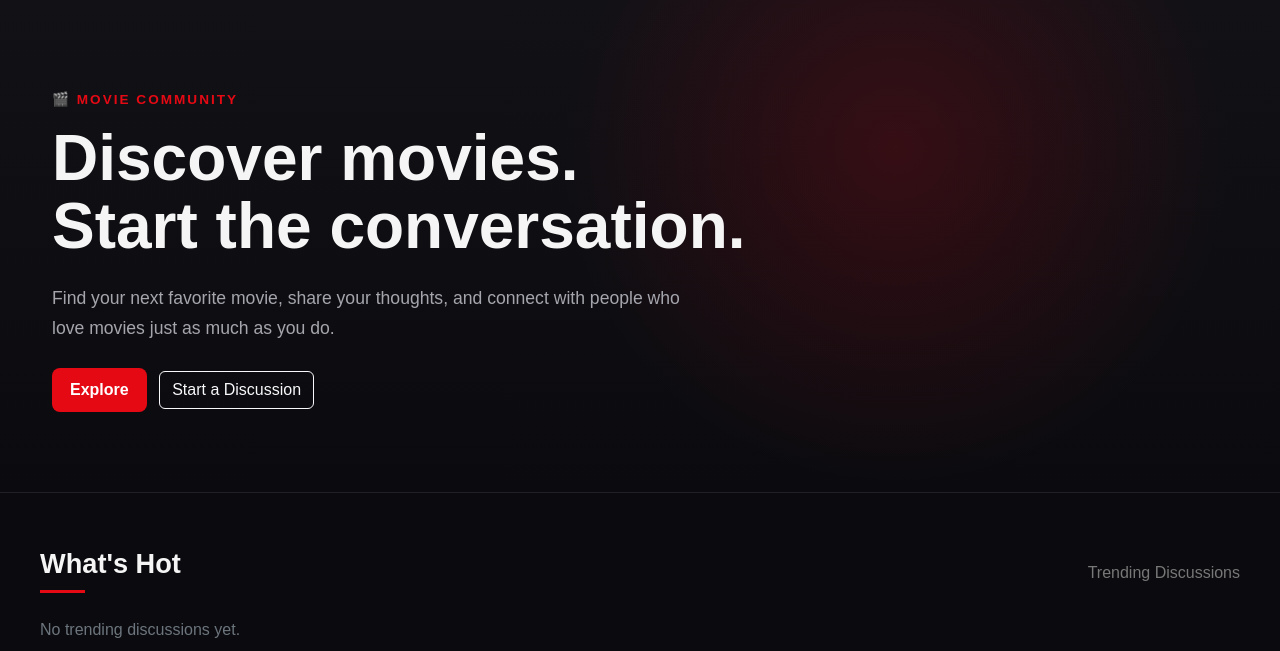
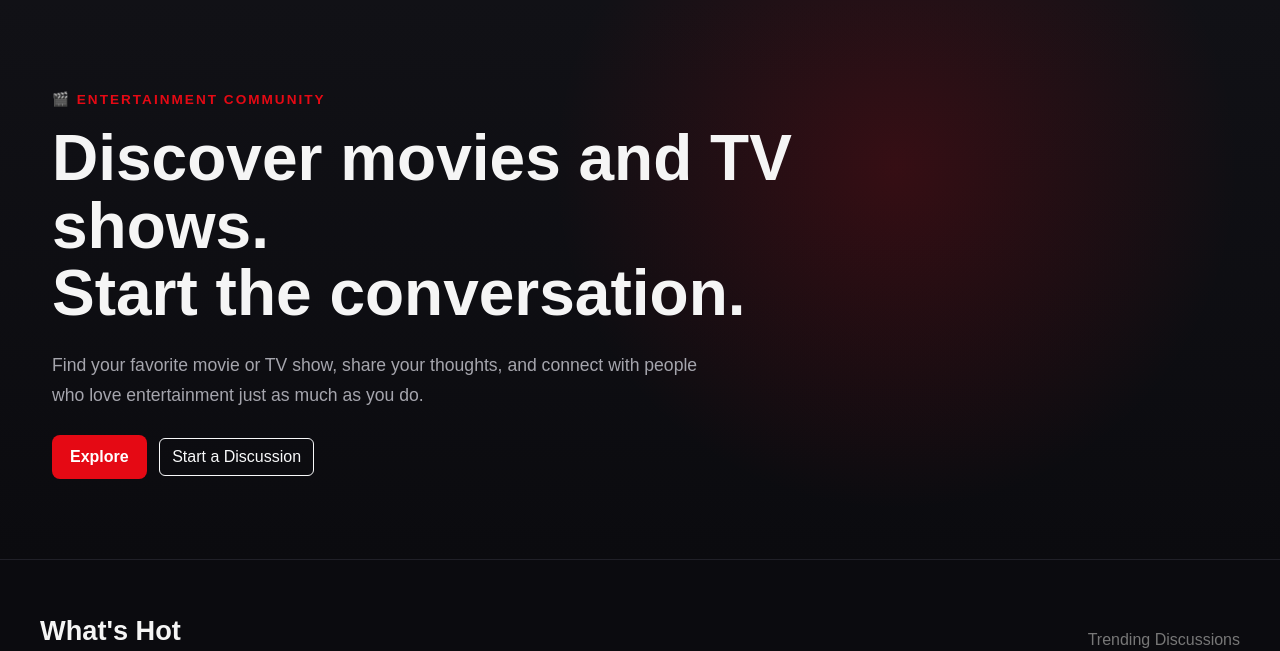
Before and after one commit to NetoCruzzz/Netxus, a Django app: page / in a window 1280 px wide. Shown: the part 75-726 px from the top of the page. Run offline with Django 5.2, Linux system fonts and the light colour scheme; data that the repository does not hold is empty.

Commit message:
minor changes to home page

```diff
--- a/netxusApp/templates/home.html
+++ b/netxusApp/templates/home.html
@@ -9,17 +9,17 @@
     <div class="container">
 
         <div class="hero-label">
-            🎬 MOVIE COMMUNITY
+            🎬 ENTERTAINMENT COMMUNITY
         </div>
 
         <h1>
-            Discover movies.<br>
+            Discover movies and TV shows.<br>
             Start the conversation.
         </h1>
 
         <p class="mt-4">
-            Find your next favorite movie, share your thoughts,
-            and connect with people who love movies just as much as you do.
+            Find your favorite movie or TV show, share your thoughts,
+            and connect with people who love entertainment just as much as you do.
         </p>
 
         <div class="mt-4">
```
